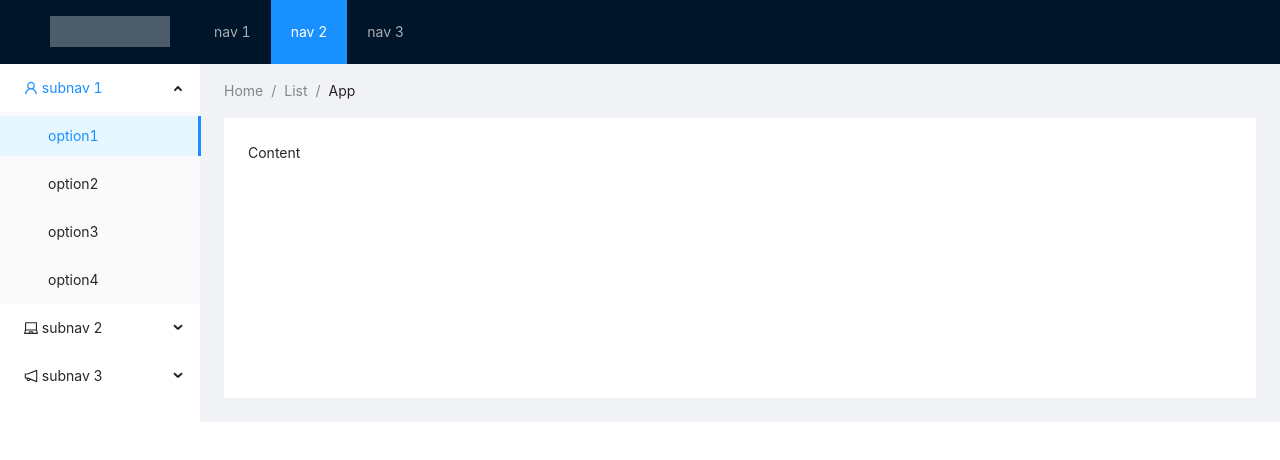
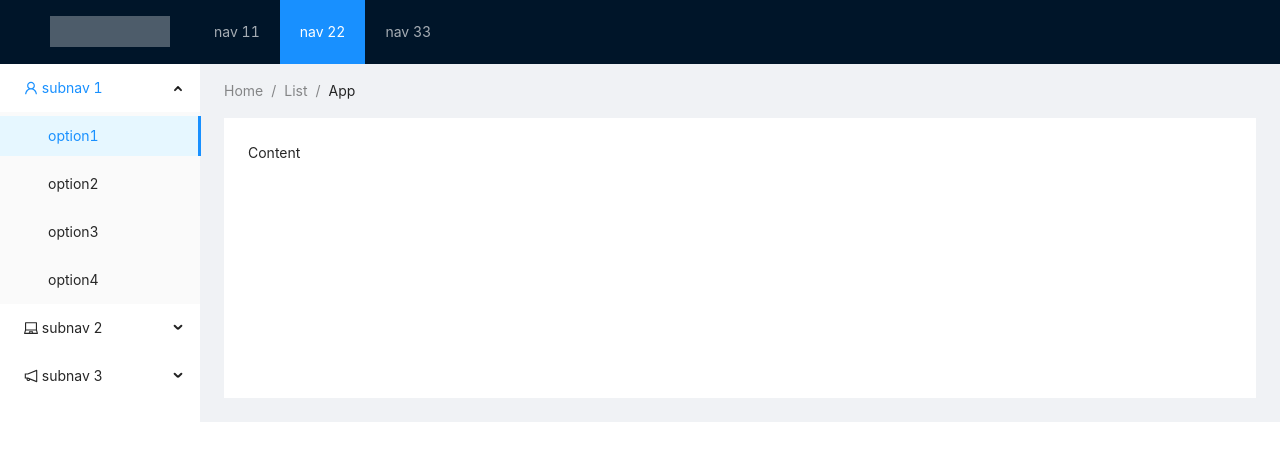
Before and after one commit to wuyang77/train, a Vue app in the folder web/: page / in a window 1280 px wide. Shown: the top 460 px of the page. Built offline with nearby package versions, Linux system fonts and the light colour scheme.

Commit message:
vue组件开发增加the-header组件

```diff
--- /dev/null
+++ b/web/src/components/the-head.vue
@@ -0,0 +1,50 @@
+<template>
+  <a-layout-header class="header">
+    <div class="logo" />
+    <a-menu
+        v-model:selectedKeys="selectedKeys1"
+        theme="dark"
+        mode="horizontal"
+        :style="{ lineHeight: '64px' }"
+    >
+      <a-menu-item key="1">nav 11</a-menu-item>
+      <a-menu-item key="2">nav 22</a-menu-item>
+      <a-menu-item key="3">nav 33</a-menu-item>
+    </a-menu>
+  </a-layout-header>
+</template>
+
+<script>
+import {defineComponent, ref} from "vue";
+
+export default defineComponent({
+  name: "the-header-view",
+  setup() {
+
+
+
+    return {
+      selectedKeys1: ref(['2'])
+    };
+  },
+});
+</script>
+
+<style scoped>
+#components-layout-demo-top-side-2 .logo {
+  float: left;
+  width: 120px;
+  height: 31px;
+  margin: 16px 24px 16px 0;
+  background: rgba(255, 255, 255, 0.3);
+}
+
+.ant-row-rtl #components-layout-demo-top-side-2 .logo {
+  float: right;
+  margin: 16px 0 16px 24px;
+}
+
+.site-layout-background {
+  background: #fff;
+}
+</style>
--- a/web/src/views/main.vue
+++ b/web/src/views/main.vue
@@ -1,18 +1,6 @@
 <template>
   <a-layout id="components-layout-demo-top-side-2">
-    <a-layout-header class="header">
-      <div class="logo" />
-      <a-menu
-          v-model:selectedKeys="selectedKeys1"
-          theme="dark"
-          mode="horizontal"
-          :style="{ lineHeight: '64px' }"
-      >
-        <a-menu-item key="1">nav 1</a-menu-item>
-        <a-menu-item key="2">nav 2</a-menu-item>
-        <a-menu-item key="3">nav 3</a-menu-item>
-      </a-menu>
-    </a-layout-header>
+    <the-header-view ></the-header-view>
     <a-layout>
       <a-layout-sider width="200" style="background: #fff">
         <a-menu
@@ -74,12 +62,16 @@
     </a-layout>
   </a-layout>
 </template>
+
 <script setup>
 import { ref } from 'vue';
-const selectedKeys1 = ref(['2']);
+import TheHeaderView from "@/components/the-head.vue";
+
+
 const selectedKeys2 = ref(['1']);
 const openKeys = ref(['sub1']);
 </script>
+
 <style scoped>
 #components-layout-demo-top-side-2 .logo {
   float: left;
```
